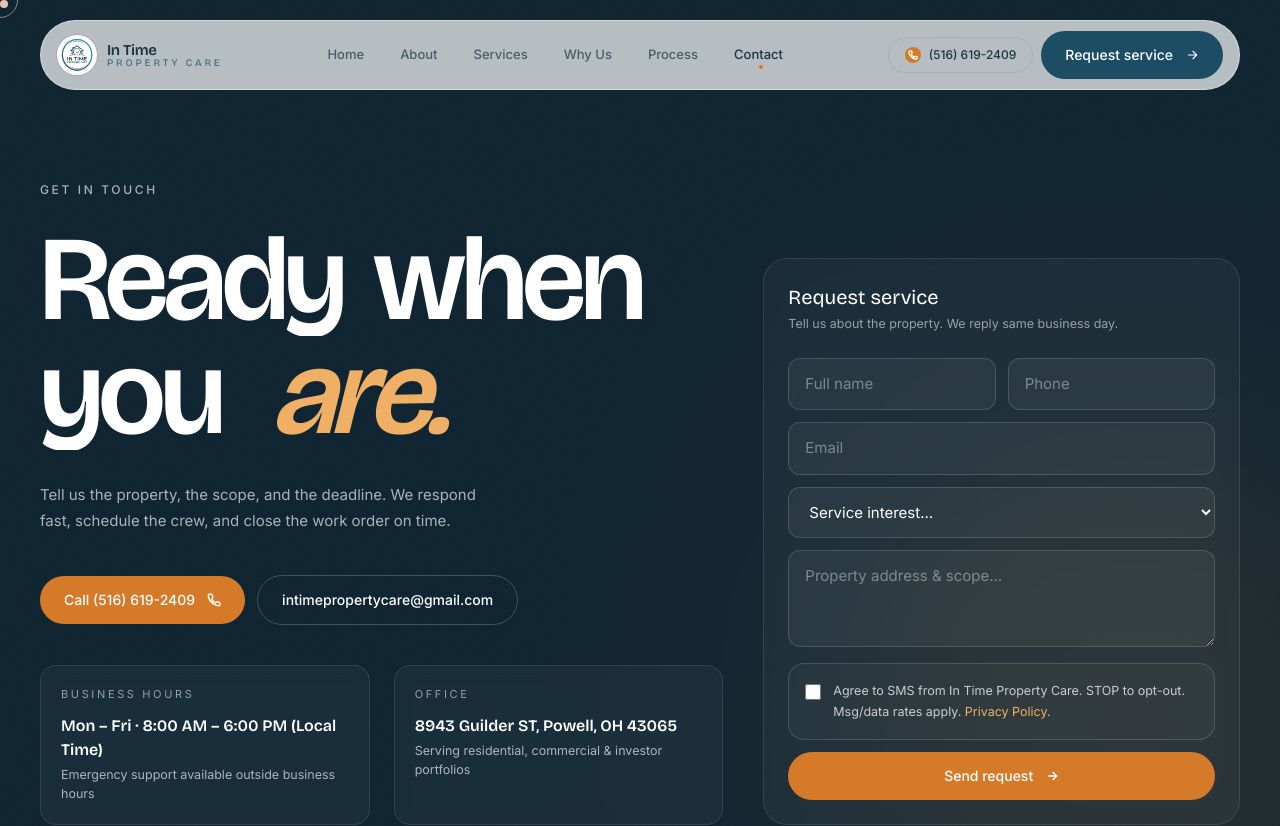
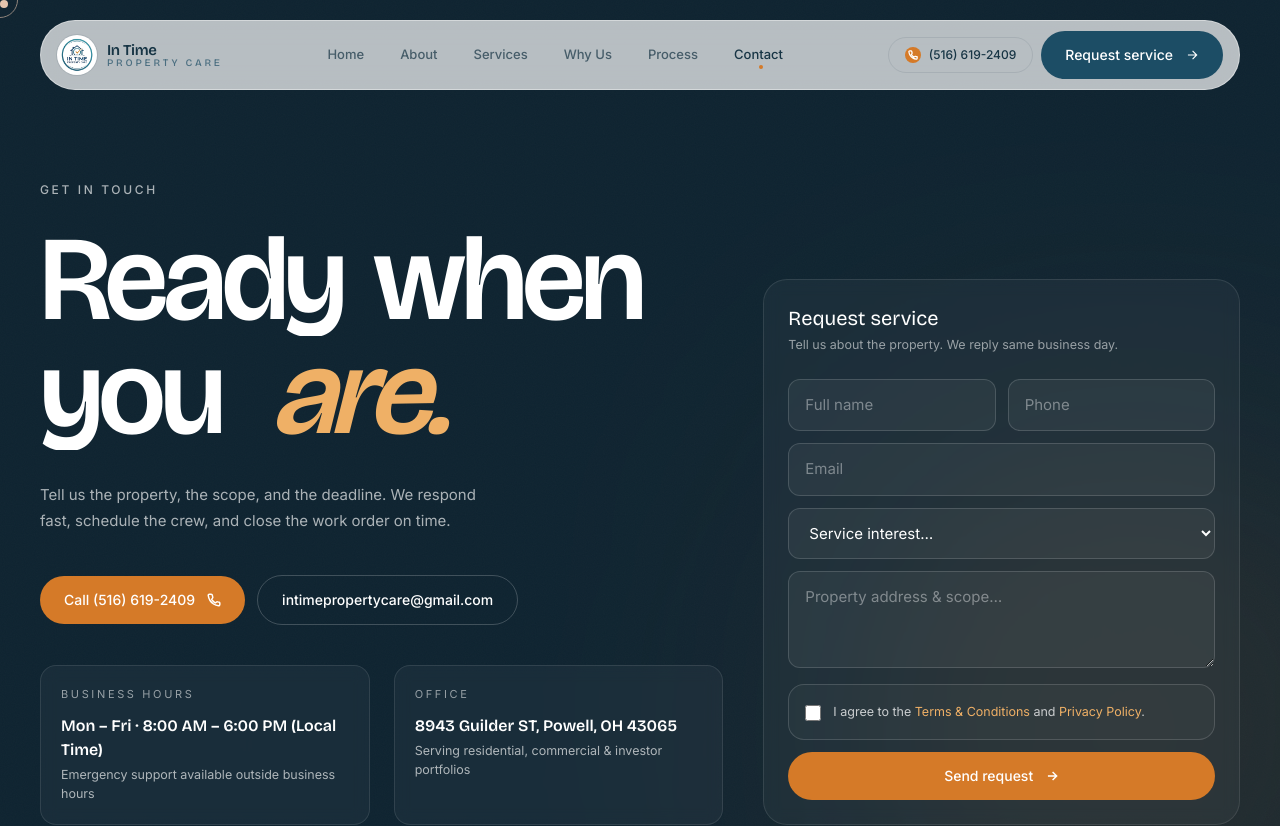
Before and after one commit to soohanur/in-time-property-care, a React (Vite) app: page /contact in a window 1280 px wide. Shown: the top 826 px of the page. Built offline with nearby package versions, Linux system fonts and the light colour scheme.

Commit message:
style: replace SMS consent text with Terms + Privacy agreement
checkbox now reads 'I agree to the Terms & Conditions and Privacy
Policy' with both linked. form field renamed to 'Agreement'.

```diff
--- a/src/components/Cta.jsx
+++ b/src/components/Cta.jsx
@@ -166,14 +166,15 @@ export default function Cta() {
                 <label className="col-span-2 mt-1 flex items-start gap-3 rounded-2xl border border-white/15 bg-white/[0.03] p-3.5 text-[12.5px] leading-[1.7] text-white/75 sm:p-4">
                   <input
                     type="checkbox"
-                    name="SMS consent"
-                    value="Yes-opted in"
+                    name="Agreement"
+                    value="Yes - agreed to Terms and Privacy Policy"
                     required
                     className="mt-1 h-4 w-4 shrink-0 accent-accent-500"
                   />
                   <span>
-                    Agree to SMS from In Time Property Care. STOP to opt-out.
-                    Msg/data rates apply.{" "}
+                    I agree to the{" "}
+                    <Link to="/terms" className="text-accent-300 underline-offset-4 hover:underline">Terms &amp; Conditions</Link>
+                    {" "}and{" "}
                     <Link to="/privacy" className="text-accent-300 underline-offset-4 hover:underline">Privacy Policy</Link>.
                   </span>
                 </label>
```
